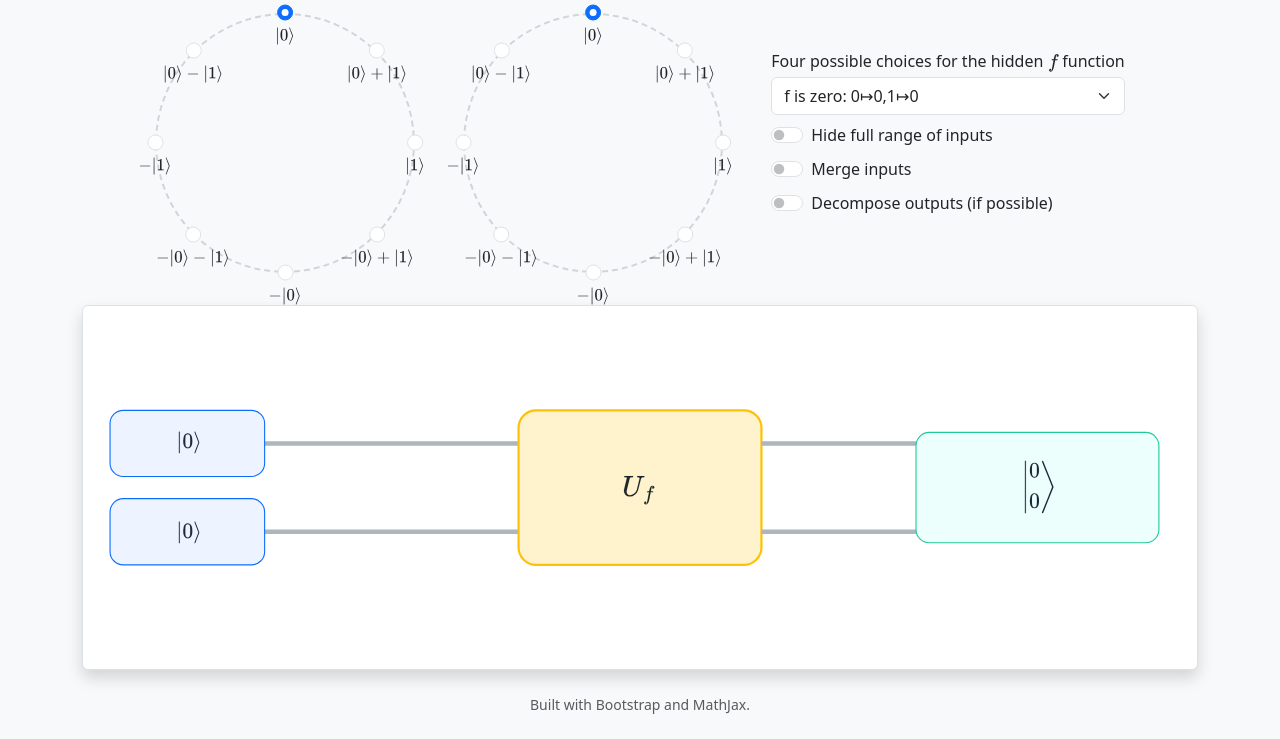
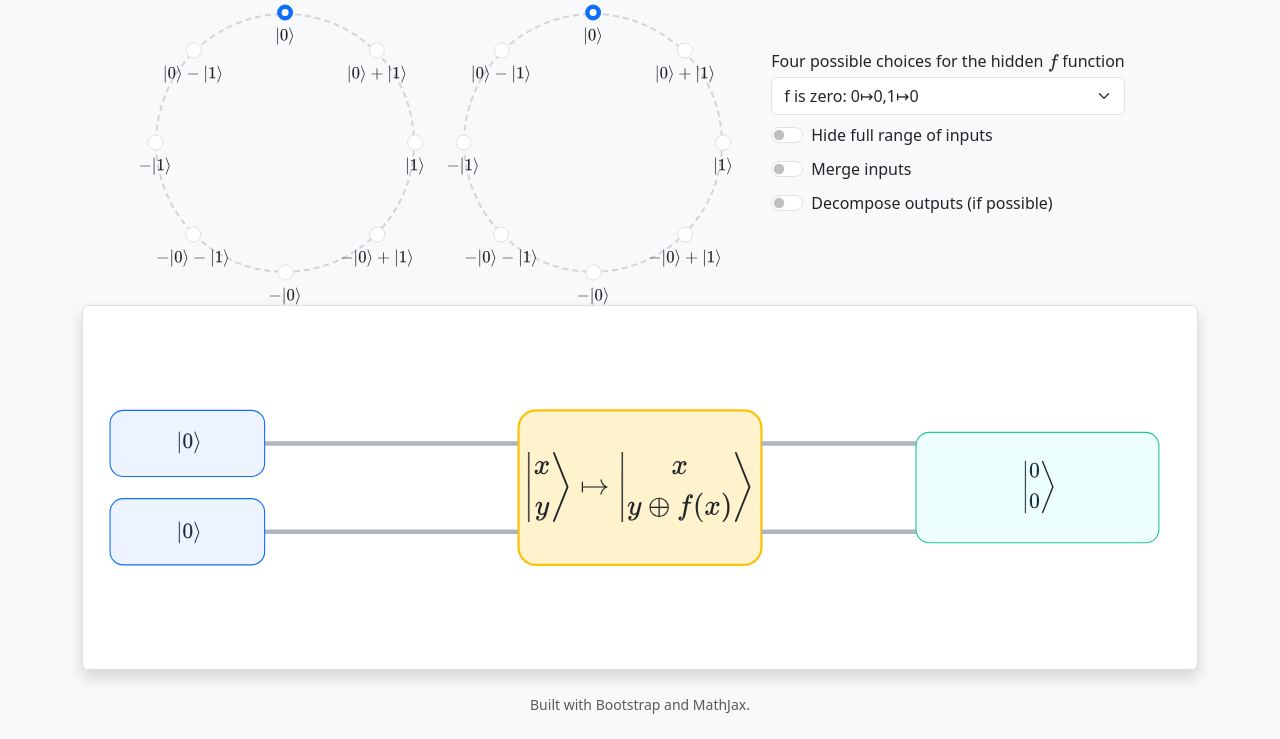
Before and after one commit to Yellowinastrip/quantum-gates, a plain HTML site: page gates/index.html in a window 1280 px wide. Shown: the part 104-843 px from the top of the page. Drawn offline with nearby package versions, Linux system fonts and the light colour scheme.

Commit message:
added gate legend

```diff
--- a/gates/index.html
+++ b/gates/index.html
@@ -135,7 +135,7 @@
         <div id="outputText" class="text-overlay output-combined">$|00\rangle$</div>
         <div id="outAtext" class="text-overlay output-a vis-hidden">—</div>
         <div id="outBtext" class="text-overlay output-b vis-hidden">—</div>
-        <div id="gateLabel" class="text-overlay gate-label">$U_f$</div>
+        <div id="gateLabel" class="text-overlay gate-label">$ \left| \begin{array}{c} x \\ y \end{array}\right\rangle \mapsto \left| \begin{array}{c} x \\ y \oplus f(x) \end{array}\right\rangle $</div>
       </div>
     </section>
 
```
